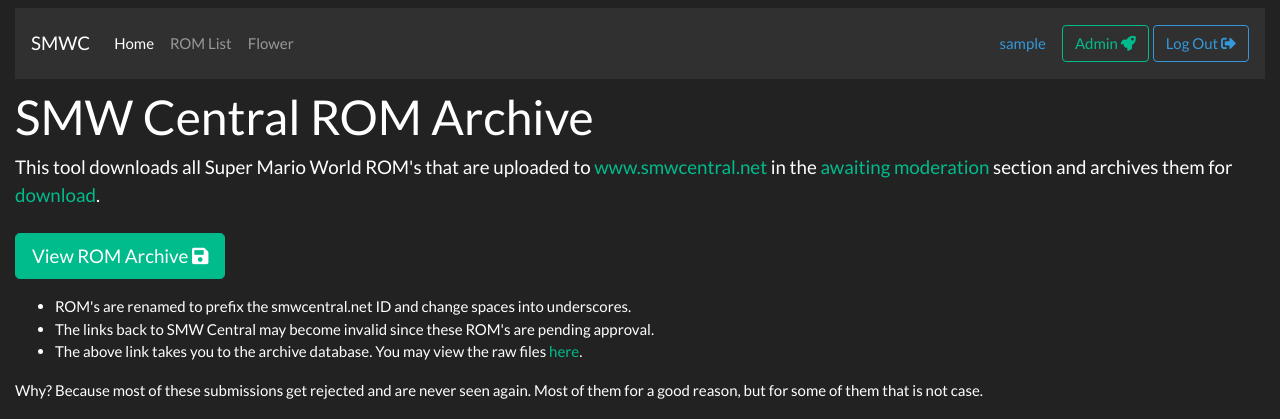
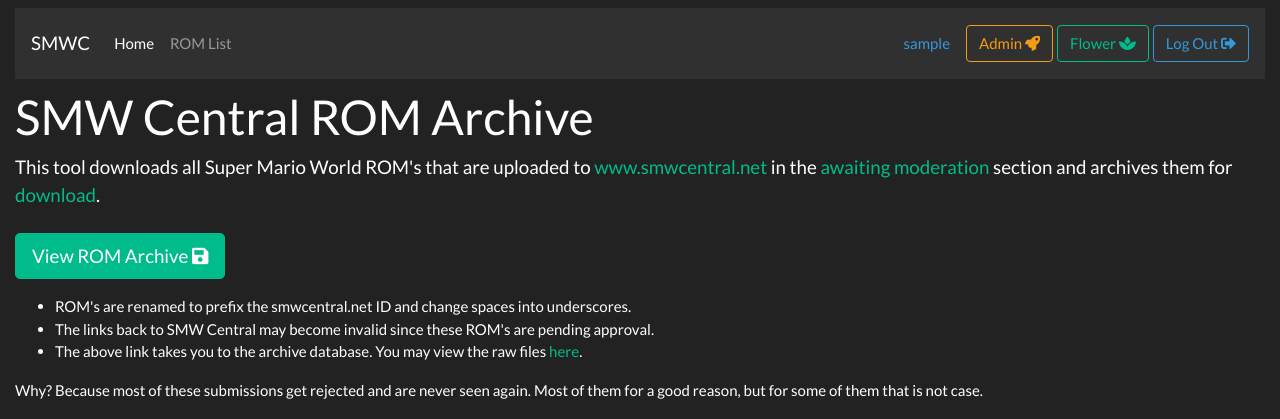
Before and after one commit to cssnr/smwc-web, a Django app: page / in a window 1280 px wide. Shown: the top 419 px of the page. Run offline with Django 3.2, Linux system fonts and the light colour scheme; the visitor is signed in with stand-in values (Sample User, id 1); parts of the project's set-up code (start-up, migrations or seed data) failed here and were passed over; some libraries are stand-ins or nearby versions.

Commit message:
Moved flower url to uri.

```diff
--- a/smwc_web/urls.py
+++ b/smwc_web/urls.py
@@ -8,7 +8,7 @@
     path('', include('home.urls')),
     path('oauth/', include('oauth.urls')),
     path('admin/', admin.site.urls),
-    path('flower/', RedirectView.as_view(url='//flower.smwc.world/'), name='flower'),
+    path('flower/', RedirectView.as_view(url='/flower/'), name='flower'),
 ]
 
 if settings.DEBUG:
--- a/templates/main.html
+++ b/templates/main.html
@@ -54,20 +54,18 @@
                             <li class="nav-item {% block roms_active %}{% endblock %}">
                                 <a class="nav-link" href="{% url 'home:roms' %}">ROM List</a>
                             </li>
-                            {% if request.user.is_superuser %}
-                                <li class="nav-item">
-                                    <a class="nav-link" href="{% url 'flower' %}">Flower</a>
-                                </li>
-                            {% endif %}
                         </ul>
 
                         {% if request.user.is_authenticated %}
                             <a href="#" target="_blank" class="text-info mr-3">
                                 {{ request.user.username }}</a>
                             {% if user.is_staff %}
-                                <a href="{% url 'admin:index' %}" class="btn btn-outline-success mr-1" role="button">
+                                <a href="{% url 'admin:index' %}" class="btn btn-outline-warning mr-1" role="button">
                                     Admin
                                     <i class="fas fa-rocket"></i></a>
+                                <a href="{% url 'flower' %}" class="btn btn-outline-success mr-1" role="button">
+                                    Flower
+                                    <i class="fas fa-spa"></i></a>
                             {% endif %}
                             <a href="" class="log-out btn btn-outline-info" role="button">
                                 Log Out
```
